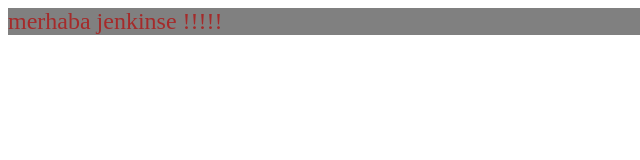
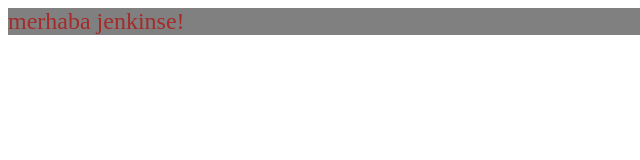
Before and after one commit to malek721/sinavDeneme, a plain HTML site: page index.html in a window 1280 px wide. Shown: the full height of the page, 0-640 px from the left. Drawn offline with Linux system fonts and the light colour scheme.

Commit message:
sfdsdfsdf

```diff
--- a/index.html
+++ b/index.html
@@ -6,6 +6,6 @@
     <title>Document</title>
 </head>
 <body>
-    <div style="font-size: 24px;color:brown;background-color:gray">merhaba jenkinse !!!!!</div>
+    <div style="font-size: 24px;color:brown;background-color:gray">merhaba jenkinse!</div>
 </body>
 </html>
```
